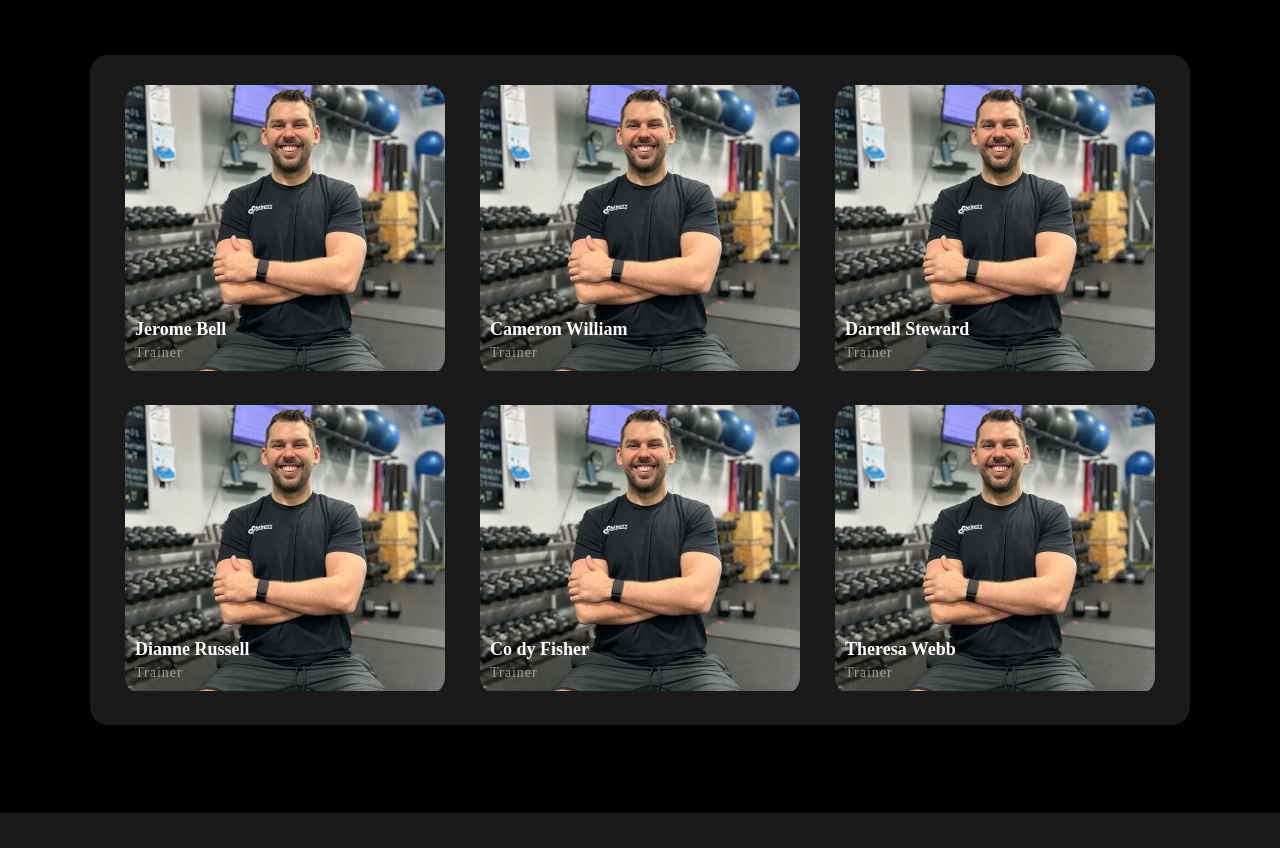
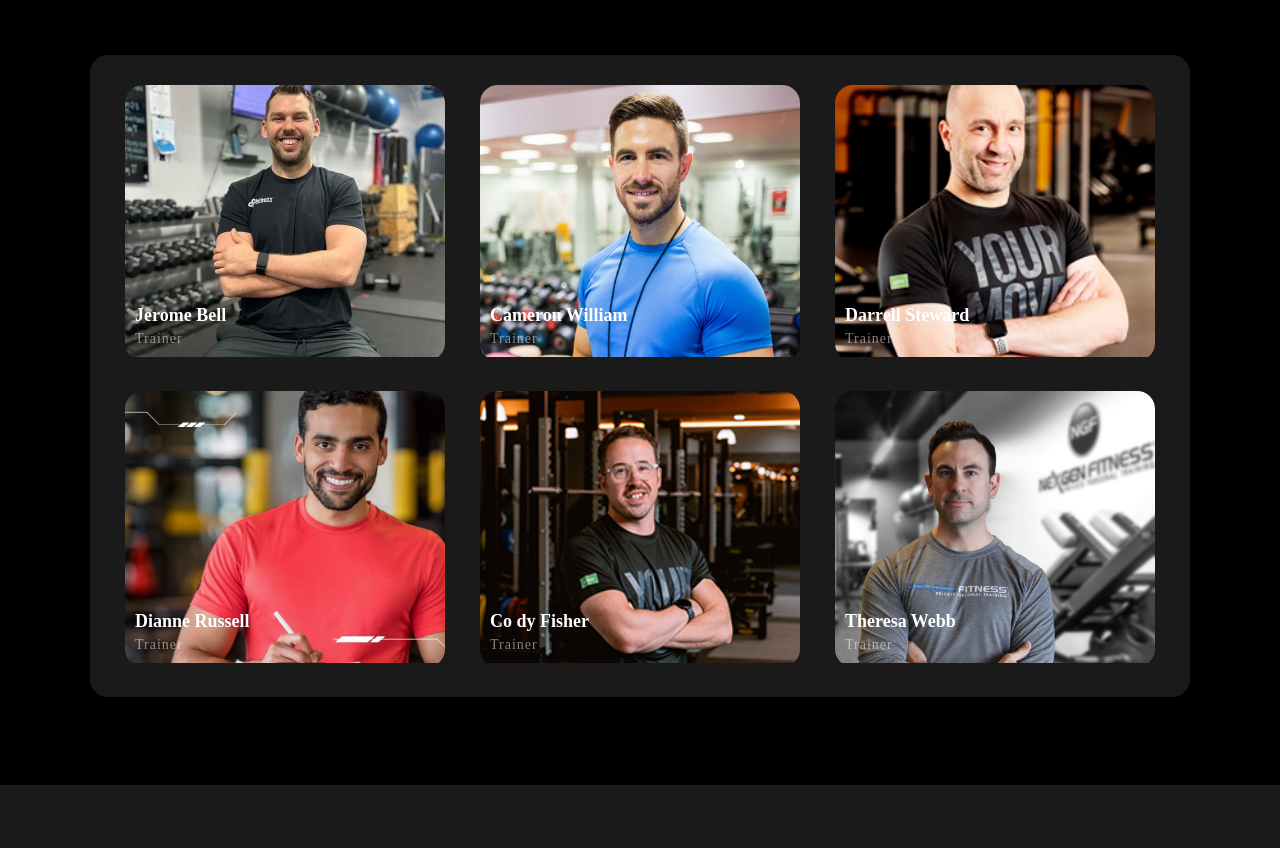
Before and after one commit to sakil-ahmed/B10A2-versatile-ui, a plain HTML site: page index.html in a window 1280 px wide. Shown: the part 1842-2690 px from the top of the page. Drawn offline with Linux system fonts and the light colour scheme.

Commit message:
fix team wrong image

```diff
--- a/index.html
+++ b/index.html
@@ -139,35 +139,35 @@
                     </div>
                 </div>
                 <div class="team-card">
-                    <img src="./images/trainer1.png" alt="" class="team-card-img"/>
+                    <img src="./images/trainer2.png" alt="" class="team-card-img"/>
                     <div class="team-content-wrapper">
                         <h6 class="extra-small-heading name">Cameron William</h6>
                         <p class="description post">Trainer</p>
                     </div>
                 </div>
                 <div class="team-card">
-                    <img src="./images/trainer1.png" alt="" class="team-card-img"/>
+                    <img src="./images/trainer3.png" alt="" class="team-card-img"/>
                     <div class="team-content-wrapper">
                         <h6 class="extra-small-heading name">Darrell Steward </h6>
                         <p class="description post">Trainer</p>
                     </div>
                 </div>
                 <div class="team-card">
-                    <img src="./images/trainer1.png" alt="" class="team-card-img"/>
+                    <img src="./images/trainer4.png" alt="" class="team-card-img"/>
                     <div class="team-content-wrapper">
                         <h6 class="extra-small-heading name">Dianne Russell</h6>
                         <p class="description post">Trainer</p>
                     </div>
                 </div>
                 <div class="team-card">
-                    <img src="./images/trainer1.png" alt="" class="team-card-img"/>
+                    <img src="./images/trainer5.png" alt="" class="team-card-img"/>
                     <div class="team-content-wrapper">
                         <h6 class="extra-small-heading name">Co dy Fisher</h6>
                         <p class="description post">Trainer</p>
                     </div>
                 </div>
                 <div class="team-card">
-                    <img src="./images/trainer1.png" alt="" class="team-card-img"/>
+                    <img src="./images/trainer6.png" alt="" class="team-card-img"/>
                     <div class="team-content-wrapper">
                         <h6 class="extra-small-heading name">Theresa Webb</h6>
                         <p class="description post">Trainer</p>
--- a/style.css
+++ b/style.css
@@ -372,6 +372,11 @@ button {
     overflow: hidden;
     position: relative;
 }
+.team-card-img{
+    width: 100%;
+    height: 272px;
+    object-fit: cover;
+}
 
 .team-content-wrapper {
     position: absolute;
@@ -523,3 +528,10 @@ button {
         display: none;
     }
 }
+
+
+/*BMI CALC*/
+td {
+    border: 1px solid rgba(255, 255, 255, 0.1);
+    padding: 18px;
+}
```
